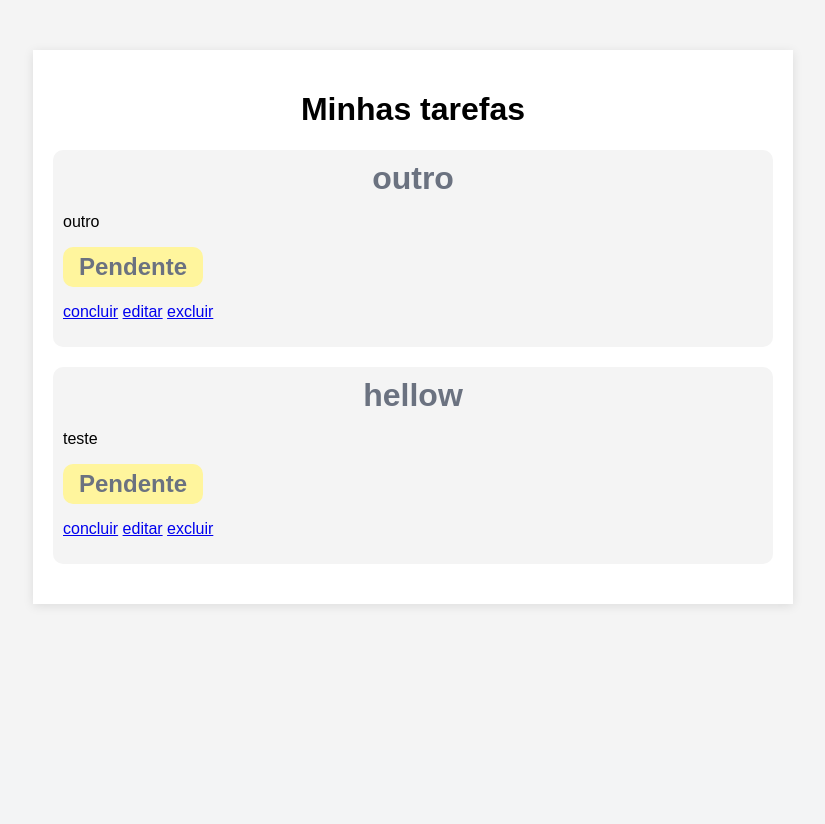
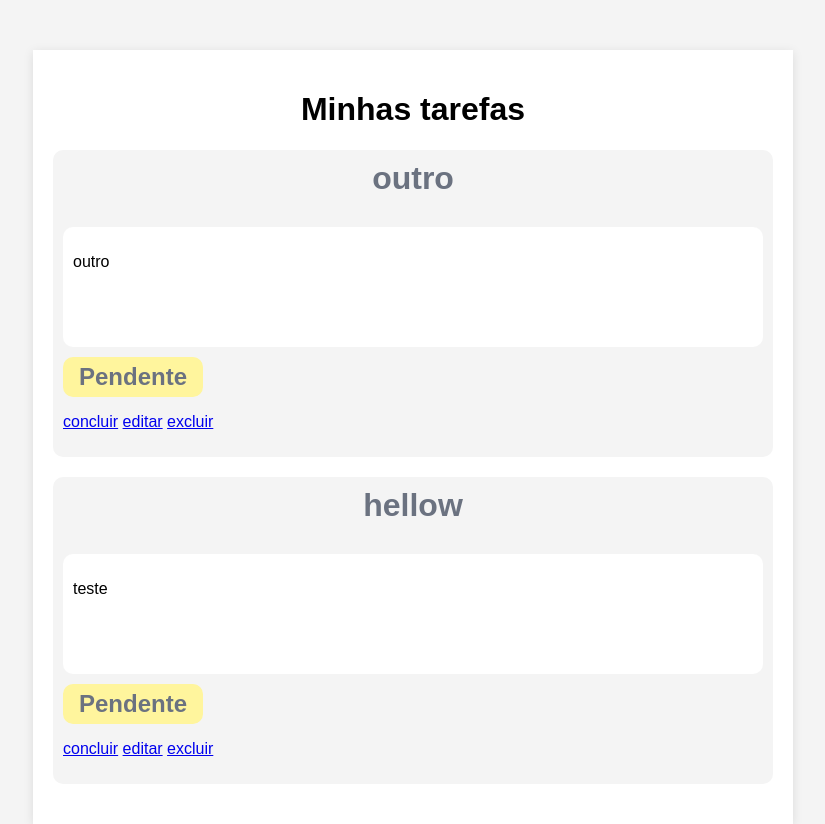
Before and after one commit to GuilhermeDavino/to-do-py, a Django app: page /tasks/listar-tarefas/ in a window 1280 px wide. Shown: the part 50-874 px from the top of the page, without its empty margins (227-1052 px from the left). Before the commit the page ends 657 px from the top, so only its background shows below. Run offline with Django 5.2, Linux system fonts and the light colour scheme; a user stored in the database is signed in; data comes from the database, SQL or seed files in the repository; both versions use the stored data as it was after the commit.

Commit message:
feat: add white background to description

```diff
--- a/platform_app/templates/list_task/list_task.html
+++ b/platform_app/templates/list_task/list_task.html
@@ -17,7 +17,9 @@
         {% for task in tasks %}
         <div class="container-itens">
             <h1>{{task.title}}</h1>
-            <p>{{task.description}}</p>
+            <div class="description-container">
+                <p>{{task.description}}</p>
+            </div>
             {% if task.status == 'P'%}
                 <div class="status-btn"><h2>Pendente</h2></div>
             {% elif task.status == 'C'%}
--- a/templates/static/platform_app/css/list-task.css
+++ b/templates/static/platform_app/css/list-task.css
@@ -68,3 +68,13 @@ body {
     text-decoration: none;
     color: #6B7280;
 }
+
+.description-container {
+    padding: 10px;
+    height: 100px;
+    width: 680px;
+    background-color: white;
+    margin-bottom: 10px;
+    margin-top: 30px;
+    border-radius: 10px;
+}
```
Also changed, not shown: db.sqlite3.
